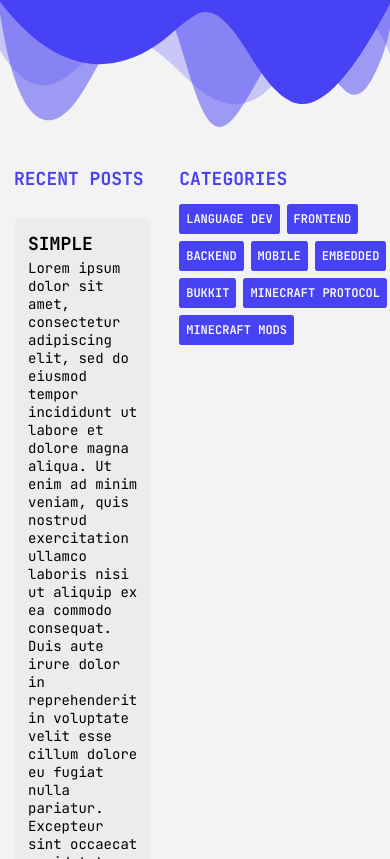
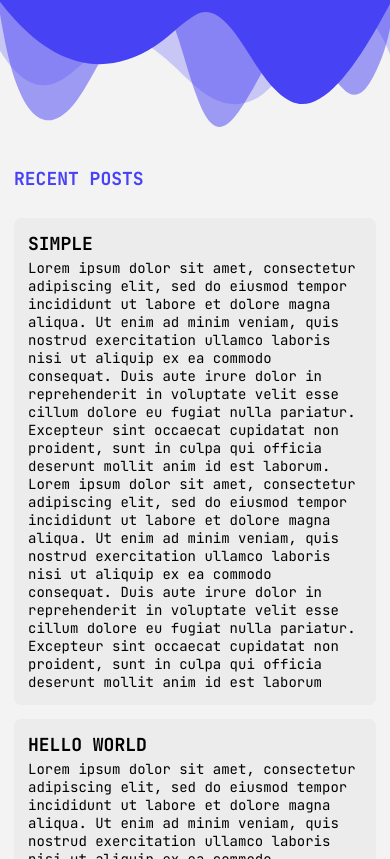
Before and after one commit to aripiprazole/gabx.io, a Next.js app: page /# in a window 390 px wide. Shown: the part 745-1604 px from the top of the page. Built offline with nearby package versions, Linux system fonts and the light colour scheme.

Commit message:
fix: fix PostPreview responsiveness

```diff
--- a/src/post/PostPreview/PostPreview.styles.ts
+++ b/src/post/PostPreview/PostPreview.styles.ts
@@ -22,6 +22,10 @@ export const Container = styled.div`
   display: grid;
   gap: 2rem;
   grid-template-columns: 1fr 15rem;
+
+  @media(max-width: 1024px) {
+    grid-template-columns: 1fr;
+  }
 `;
 
 export const Main = styled.main`
```
